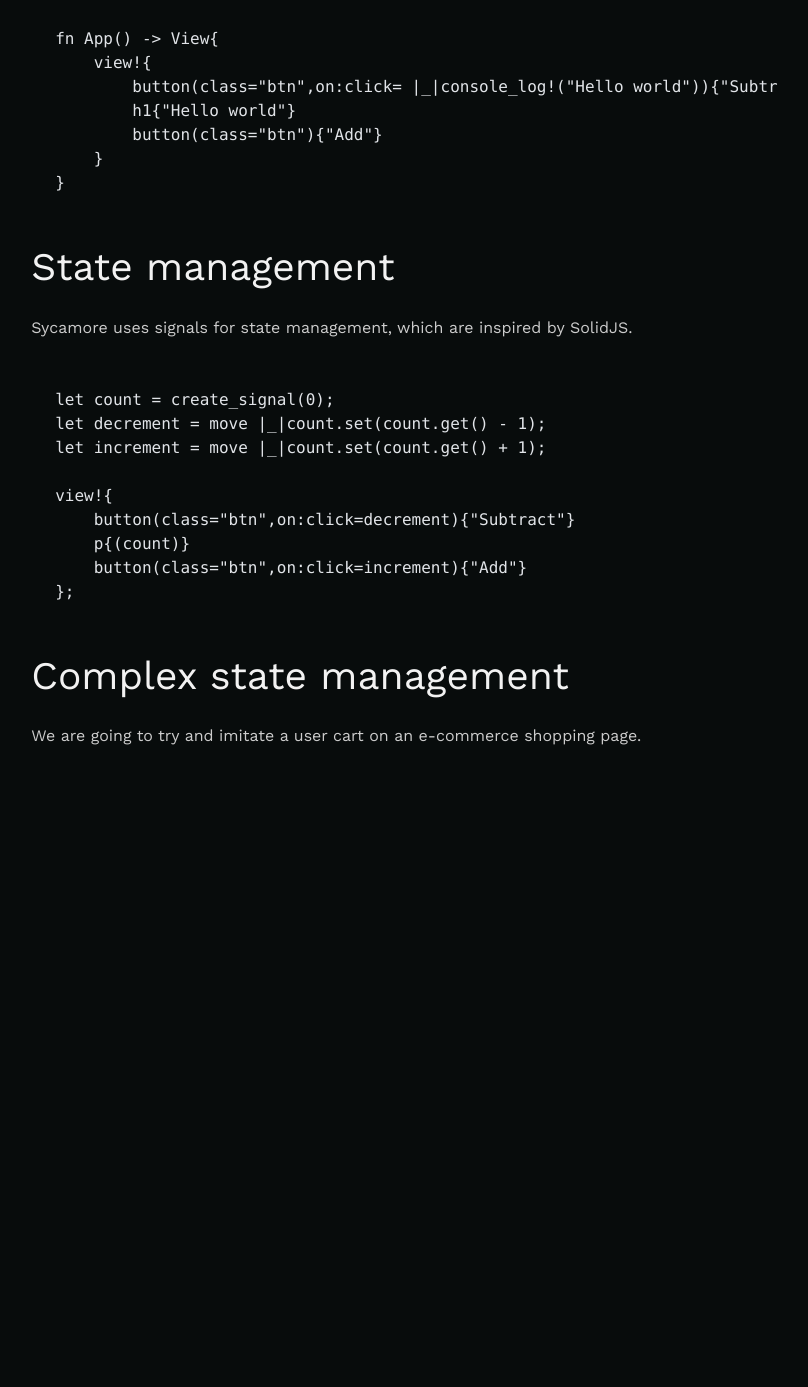
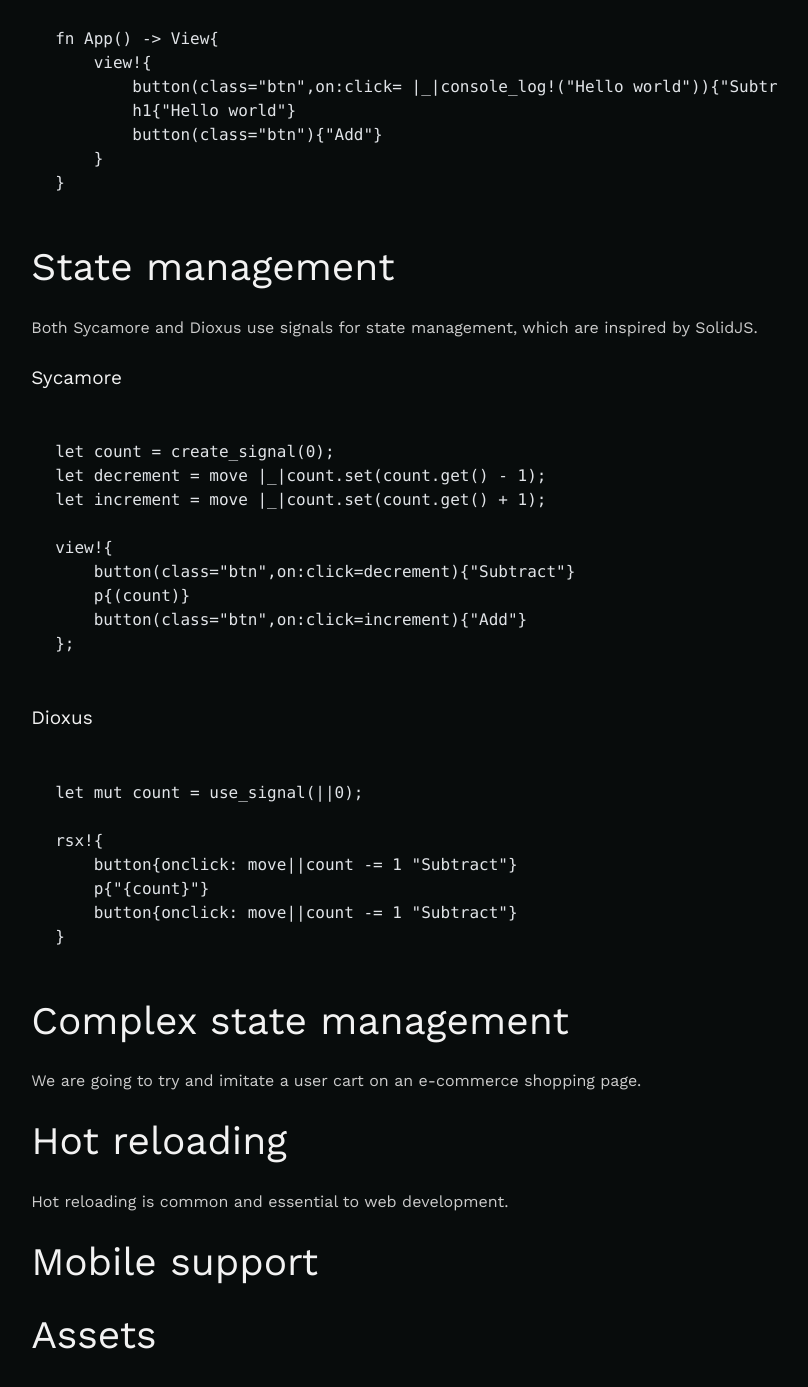
Before and after one commit to snubwoody/wakunguma.com, an Astro site: page /blog/rust-frontend-frameworks in a window 1280 px wide. Shown: the part 2045-3432 px from the top of the page, without its empty margins (114-922 px from the left). Before the commit the page ends 2849 px from the top, so only its background shows below. Built offline with nearby package versions, Linux system fonts and the light colour scheme; Astro itself is replaced by a stand-in of ours; code samples lack their colours.

Commit message:
update post

````diff
--- a/src/pages/blog/rust-frontend-frameworks.md
+++ b/src/pages/blog/rust-frontend-frameworks.md
@@ -57,7 +57,8 @@
 }
 ```
 ## State management
-Sycamore uses signals for state management, which are inspired by SolidJS.
+Both Sycamore and Dioxus use signals for state management, which are inspired by SolidJS.
+###### Sycamore
 ```rust
 let count = create_signal(0);
 let decrement = move |_|count.set(count.get() - 1);
@@ -69,6 +70,21 @@
 	button(class="btn",on:click=increment){"Add"}
 };
 ```
+###### Dioxus
+```rust
+let mut count = use_signal(||0);
 
+rsx!{
+	button{onclick: move||count -= 1 "Subtract"}
+	p{"{count}"}
+	button{onclick: move||count -= 1 "Subtract"}
+}
+```
 ## Complex state management
 We are going to try and imitate a user cart on an e-commerce shopping page.
+
+## Hot reloading
+Hot reloading is common and essential to web development.
+## Mobile support
+
+## Assets
````
